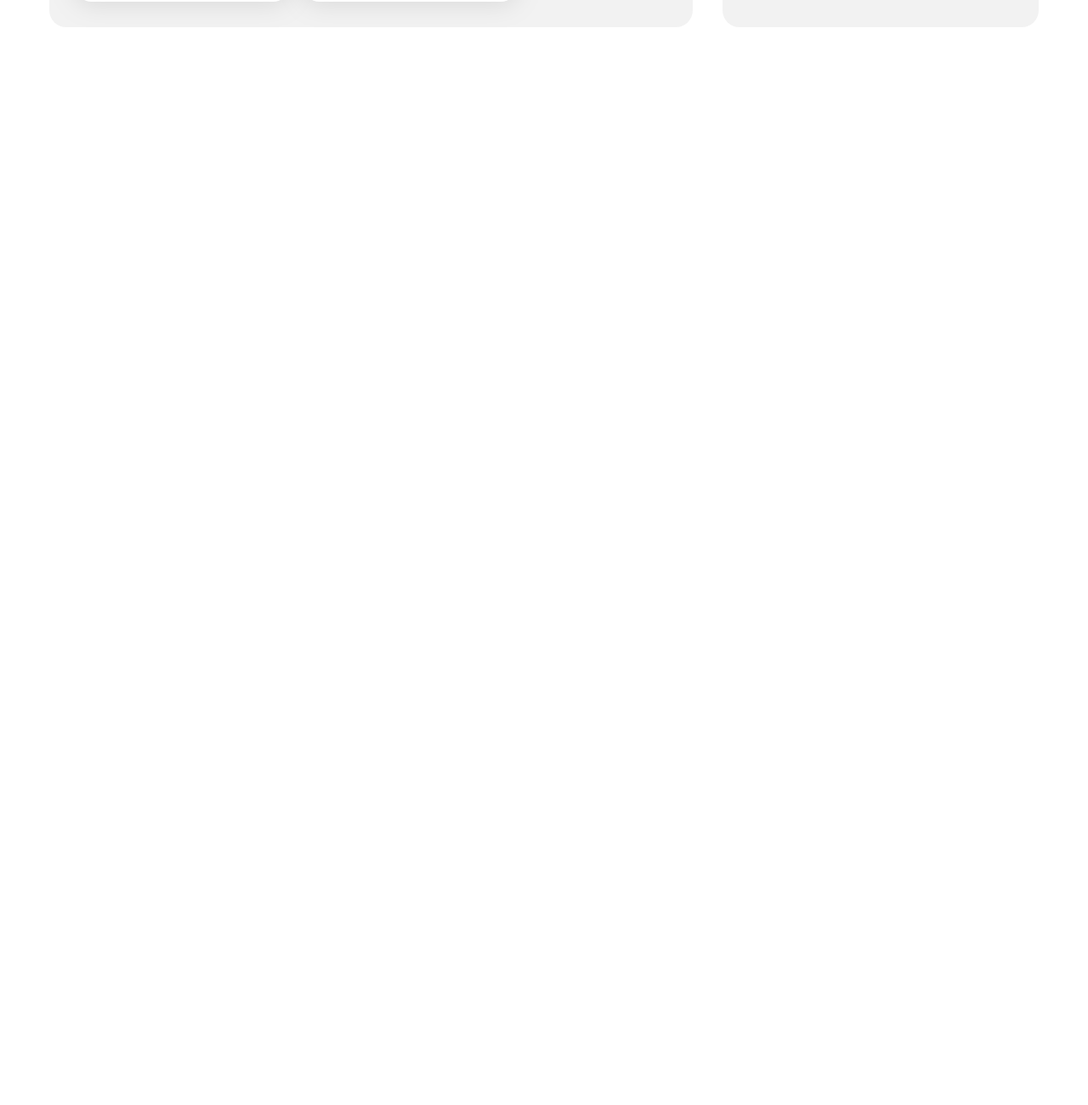
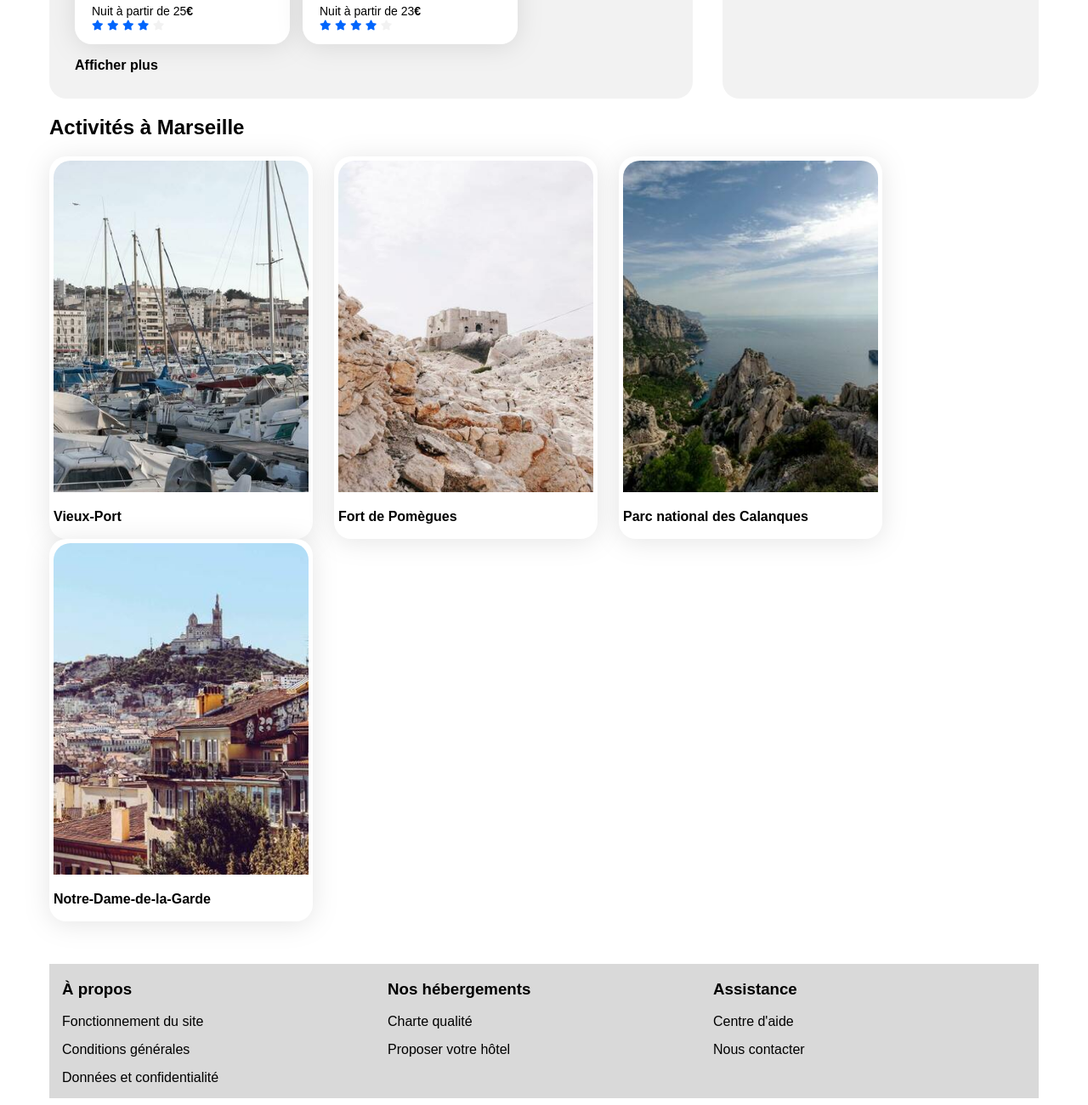
Before and after one commit to TiagoCarvalhoMartins/TiagoCARVALHOMARTINS_2_24082023, a plain HTML site: page index.html in a window 1280 px wide. Shown: the part 1139-2439 px from the top of the page at 85% size. Before the commit the page ends 1179 px from the top, so only its background shows below. Drawn offline with Linux system fonts and the light colour scheme; a web font is replaced by a local one.

Commit message:
Activities and footer html and css

```diff
--- a/css/style.css
+++ b/css/style.css
@@ -161,8 +161,33 @@ form button {
     font-size: 17px;
 }
 
+.containerInformation {
+    display: flex;
+    align-items: center;
+}
+
+.fas.fa-info {
+    color: #0065FC;
+    padding: 5px;
+    border: solid #D9D9D9 1px;
+    border-radius: 50%;
+    width: 14px;
+    height: 14px;
+    text-align: center;
+    margin-right: 15px;
+}
+
 
 /****** Card ***********/
+
+.hebergements-and-populaires h3 {
+    font-size: 16px;
+    margin-bottom: 0px;
+}
+
+.hebergements-and-populaires p {
+    font-size: 14px;
+}
 
 .card {
     background-color: white;
@@ -299,6 +324,46 @@ form button {
     margin-bottom: 5px;
 }
 
+/**************** Activités *************/
+
+.container-activites {
+    display: flex;
+    flex-wrap: wrap ;
+}
+
+.container-activites .card {
+    width: 300px;
+    height: 440px;
+    margin-right: 25px;
+}
+
+.container-activites .card img {
+    height: 390px;
+    border-top-left-radius: 20px;
+    border-top-right-radius: 20px;
+    object-fit: cover;
+    width: 100%;
+}
+
+/******** Footer ************/
+
+footer {
+    background-color: #D9D9D9;
+    display: flex;
+    margin-top: 50px;
+    padding-left: 15px;
+}
+
+.footerColumnFlex {
+    display: flex;
+    flex: 1;
+    flex-direction: column;
+}
+
+.footerColumnFlex a {
+    margin-bottom: 15px;
+}
+
 
 
 
--- a/index.html
+++ b/index.html
@@ -53,6 +53,10 @@
                                 <h3>Nos pépites</h3>
                             </button>
                         </div>
+                    </div>
+                    <div class="containerInformation">
+                        <i class="fas fa-info"></i>
+                        <p>Plus de 500 logements sont disponible dans cette ville</p>
                     </div>
                 <div class="hebergements-and-populaires">
                     <section id="hebergements">
@@ -173,6 +177,7 @@
                                 </article>
                             </a>
                         </div>
+                        <h3>Afficher plus</h3>
                     </section>
     <!---------------------------------------------------------------------------------------------------------------------------------------------------------------------->
                     <section class="populaires">
@@ -242,8 +247,54 @@
                     </section>
                 </div>
             </div>
+            <section id="activites">
+                <h2>Activités à Marseille</h2>
+                <div class="container-activites">
+                    <a href="#">
+                        <article class="card">
+                            <img src="./images/activites/reno-laithienne.jpg" alt="Image de la chambre d'hôtel montrant un lit">
+                                <h3 class="card-title">Vieux-Port</h3>
+                        </article>
+                    </a>
+                    <a href="#">
+                        <article class="card">
+                            <img src="./images/activites/paul-hermann.jpg" alt="Image de la chambre d'hôtel montrant un lit">
+                                <h3 class="card-title">Fort de Pomègues</h3>
+                        </article>
+                    </a>
+                    <a href="#">
+                        <article class="card">
+                            <img src="./images/activites/kilyan-sockalingum.jpg" alt="Image de la chambre d'hôtel montrant un lit">
+                                <h3 class="card-title">Parc national des Calanques</h3>
+                        </article>
+                    </a>
+                    <a href="#">
+                        <article class="card">
+                            <img src="./images/activites/florian-wehde.jpg" alt="Image de la chambre d'hôtel montrant un lit">
+                                <h3 class="card-title">Notre-Dame-de-la-Garde</h3>
+                        </article>
+                    </a>
+                </div>
+            </section>
         </main>
-        <footer></footer>
+        <footer>
+            <div class="footerColumnFlex">
+                <h3>À propos</h3>
+                <a href="#">Fonctionnement du site</a>
+                <a href="#">Conditions générales</a>
+                <a href="#">Données et confidentialité</a>
+            </div>
+            <div class="footerColumnFlex">
+                <h3>Nos hébergements</h3>
+                <a href="#">Charte qualité</a>
+                <a href="#">Proposer votre hôtel</a>
+            </div>
+            <div class="footerColumnFlex">
+                <h3>Assistance</h3>
+                <a href="#">Centre d'aide</a>
+                <a href="#">Nous contacter</a>
+            </div>
+        </footer>
     </div>
     <script src="https://kit.fontawesome.com/16c7ddff84.js" crossorigin="anonymous"></script>
 </body>
```
